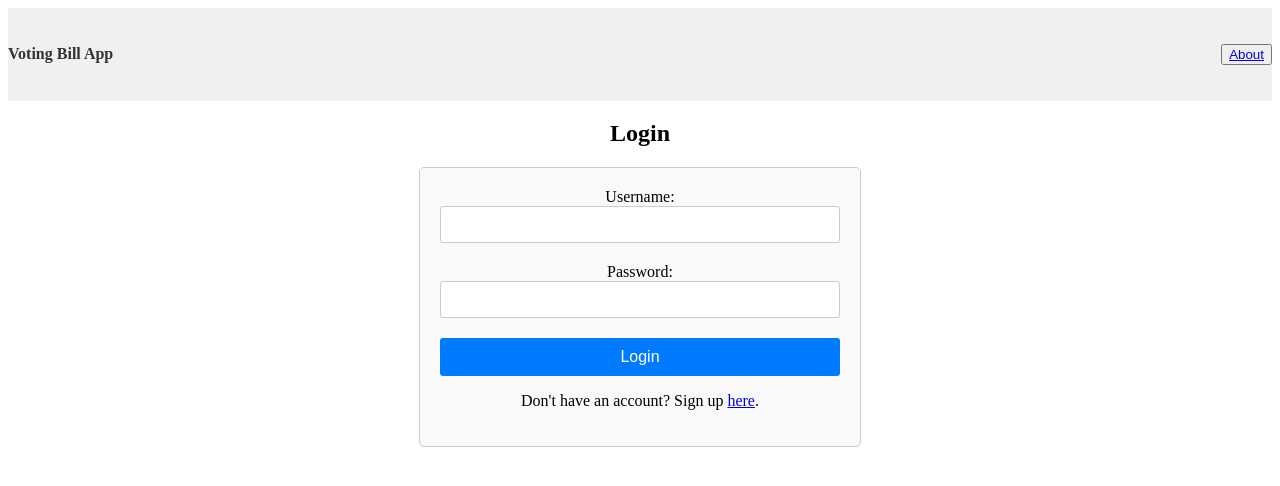
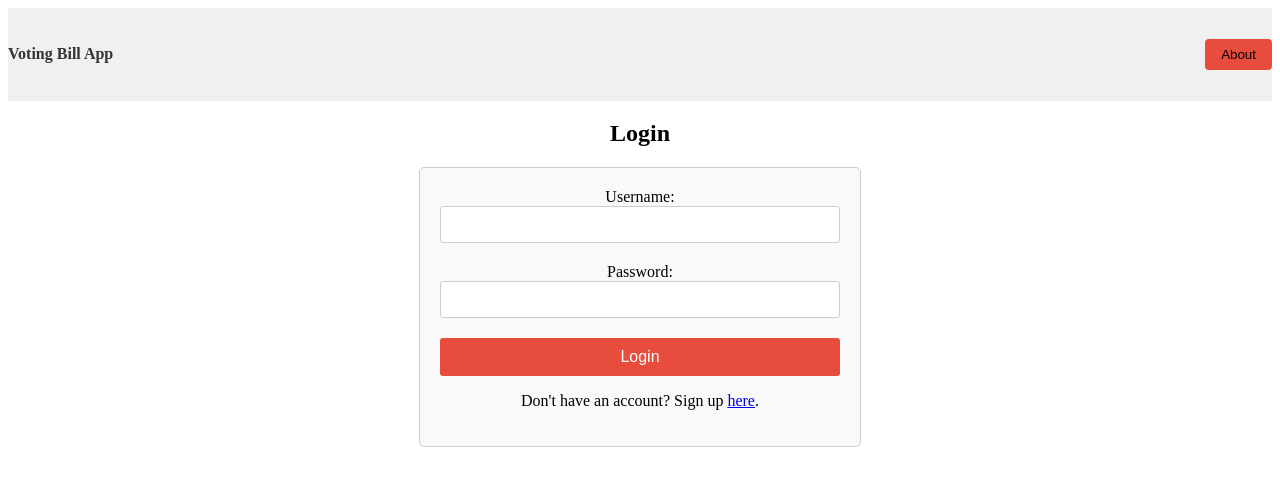
Before and after one commit to StefanSlaczka/USA-Bill-voting-app, a Svelte app: page / in a window 1280 px wide. Shown: the top 486 px of the page. Built offline with nearby package versions, Linux system fonts and the light colour scheme.

Commit message:
added some styling

```diff
--- a/src/App.svelte
+++ b/src/App.svelte
@@ -198,14 +198,14 @@
   padding: 10px;
   border: none;
   border-radius: 3px;
-  background-color: #007bff;
+  background-color: #E74C3C;
   color: #fff;
   font-size: 16px;
   cursor: pointer;
 }
 
 .form-button:hover {
-  background-color: #0056b3;
+  background-color: #eeb2ab;
 }
 
 .form-p {
--- a/src/Components/Navbar.svelte
+++ b/src/Components/Navbar.svelte
@@ -13,8 +13,9 @@
       </div>
       <div class="navbar-menu">
         <div class="navbar-start">
-          <button>
-            <Link to="/about" class="navbar-item">About</Link>
+
+            <Link to="/about" class="navbar-item"><button class="button">About</button></Link>
+
           </div>
       </div>
     </div>
@@ -67,8 +68,7 @@
 
   /* Style for the login button */
   .button {
-    background-color: #007bff;
-    color: white;
+    background-color: #E74C3C;
     border: none;
     padding: 0.5rem 1rem;
     border-radius: 0.25rem;
```
